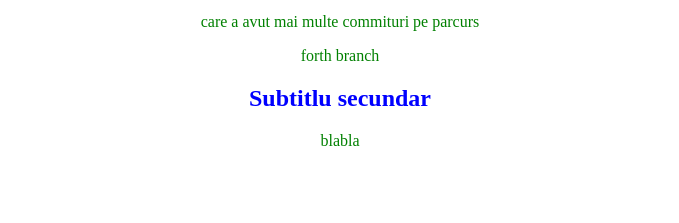
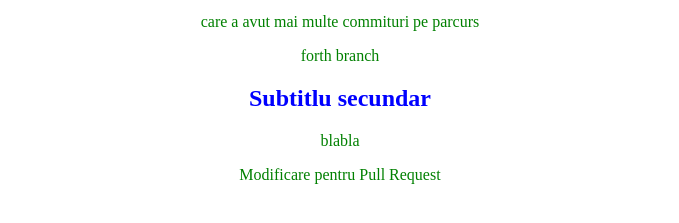
Before and after one commit to iuliamanolescu/demo-git-github, a plain HTML site: page index.html in a window 1280 px wide. Shown: the part 95-318 px from the top of the page, without its empty margins (300-979 px from the left). Drawn offline with Linux system fonts and the light colour scheme.

Commit message:
added paragraph test

```diff
--- a/index.html
+++ b/index.html
@@ -14,6 +14,7 @@
 
     <h2>Subtitlu secundar</h2>
     <p>blabla</p>
+<p>Modificare pentru Pull Request</p>
 
 </body>
 </html>
```
